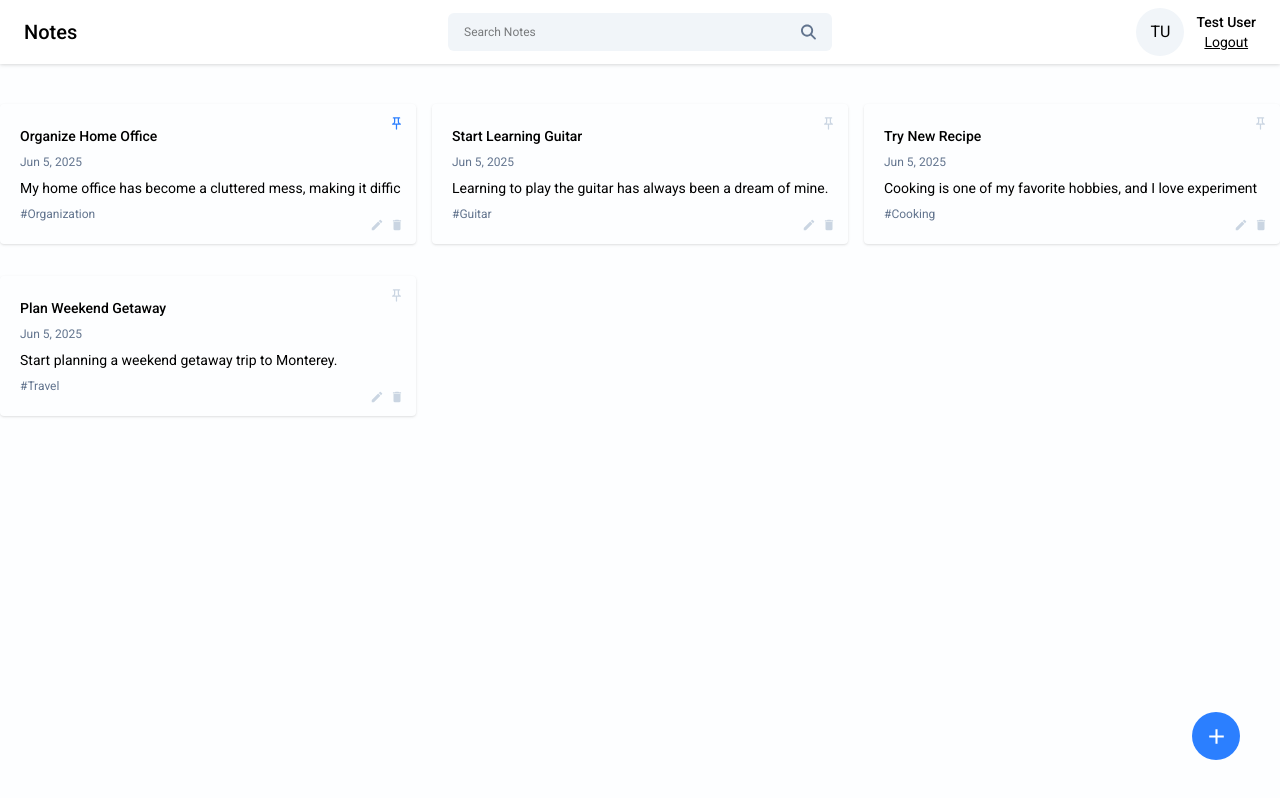
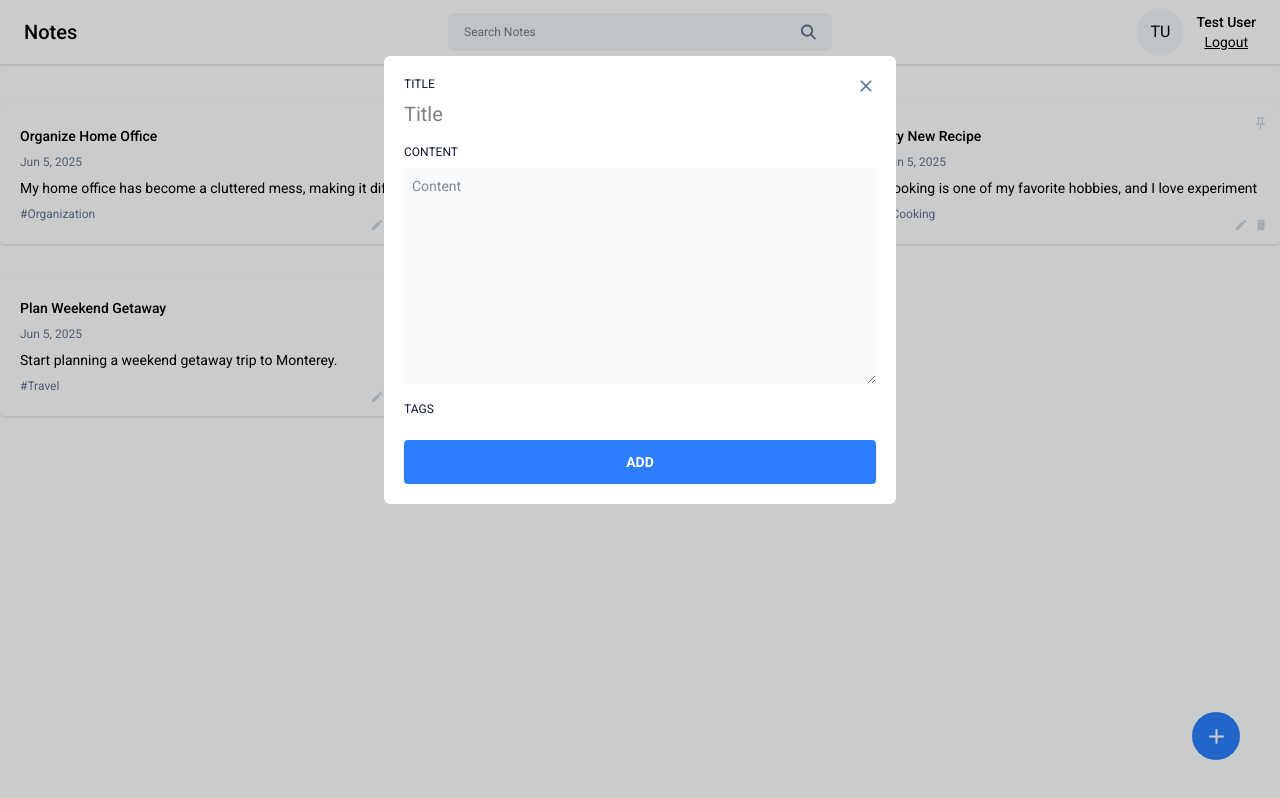
Before and after one commit to pan-cynthia/notely, a React (Vite) app: page / in a window 1280 px wide. Both pictures are taken after a click on the button 1216 px from the left and 736 px from the top of the page. Built offline with nearby package versions, Linux system fonts and the light colour scheme.

Commit message:
add create/edit note modal popup

```diff
--- a/package.json
+++ b/package.json
@@ -14,6 +14,7 @@
     "react": "^19.1.0",
     "react-dom": "^19.1.0",
     "react-icons": "^5.5.0",
+    "react-modal": "^3.16.3",
     "react-router-dom": "^7.6.1",
     "tailwindcss": "^4.1.8"
   },
--- /dev/null
+++ b/src/components/AddEditNote.jsx
@@ -0,0 +1,23 @@
+import { IoMdClose } from "react-icons/io";
+
+const AddEditNote = ({onClose}) => {
+  return (
+    <>
+      <IoMdClose className="absolute top-5 right-3 mr-2 text-xl text-slate-500 cursor-pointer hover:text-black" onClick={onClose}/>
+      <div className="flex flex-col gap-2">
+        <label className="text-xs text-slate-900">TITLE</label>
+        <input className="text-xl outline-none" type="text" placeholder="Title"></input>
+      </div>
+      <div className="flex flex-col gap-2 mt-4">
+        <label className="text-xs text-slate-900">CONTENT</label>
+        <textarea className="p-2 text-sm text-slate-900 bg-slate-50 rounded outline-none" type="text" placeholder="Content" rows={10}></textarea>
+      </div>
+      <div className="mt-3">
+        <label className="text-xs text-slate-900">TAGS</label>
+      </div>
+      <button className="w-full p-3 mt-5 text-sm font-bold text-white bg-blue-500 rounded hover:bg-blue-600 cursor-pointer">ADD</button>
+    </>
+  )
+}
+
+export default AddEditNote
--- a/src/pages/Home.jsx
+++ b/src/pages/Home.jsx
@@ -1,8 +1,21 @@
+import { useState } from 'react'
+import AddEditNote from '../components/AddEditNote'
 import NavBar from '../components/NavBar'
 import NoteCard from '../components/NoteCard'
 import { MdAdd } from 'react-icons/md'
+import Modal from 'react-modal'
 
 const Home = () => {
+  const [openAddEditModal, setAddEditModal] = useState({
+    show: false,
+    type: "add",
+    data: null
+  });
+
+  const onClose = () => {
+    setAddEditModal({show: false});
+  }
+
   return (
     <>
       <NavBar/>
@@ -50,9 +63,22 @@ const Home = () => {
           />
         </div>
       </div>
-      <button className="w-12 h-12 flex items-center justify-center rounded-full cursor-pointer bg-blue-500 hover:bg-blue-600 absolute right-10 bottom-10" onClick={() => {}}>
+      <button className="w-12 h-12 flex items-center justify-center rounded-full cursor-pointer bg-blue-500 hover:bg-blue-600 absolute right-10 bottom-10" onClick={() => {setAddEditModal({show: true, type: "add", data: null})}}>
         <MdAdd className="text-white" size={25}/>
       </button>
+      <Modal
+        isOpen={openAddEditModal.show}
+        onRequestClose={onClose}
+        style={{
+          overlay: {
+            backgroundColor: "rgba(0, 0, 0, 0.2)",
+          },
+        }}
+        contentLabel="Add/Edit Note"
+        className="relative w-[40%] max-h-3/4 bg-white rounded-md mx-auto mt-14 p-5 overflow-scroll"
+      >
+        <AddEditNote onClose={onClose}/>
+      </Modal>
     </>
   )
 }
```
Also changed, not shown: 1 other file (tests, documents, lock files or other folders).
